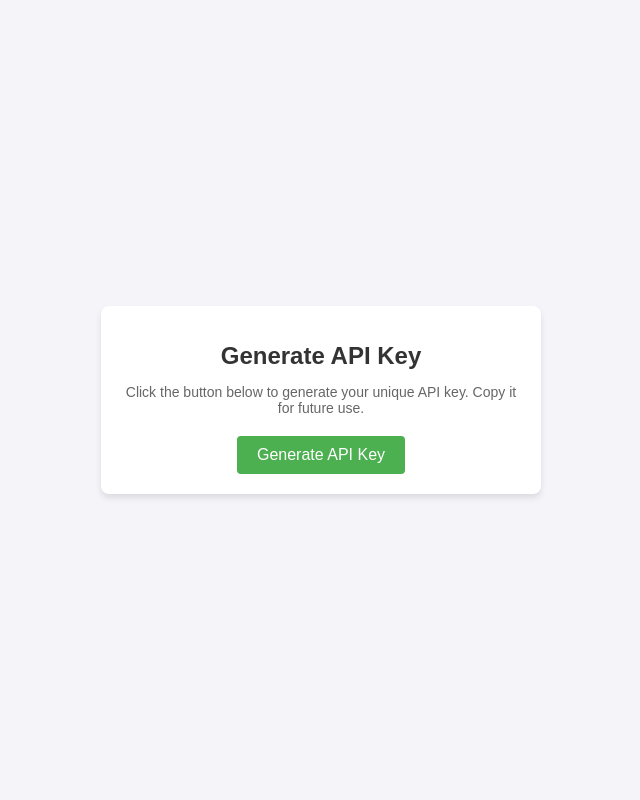
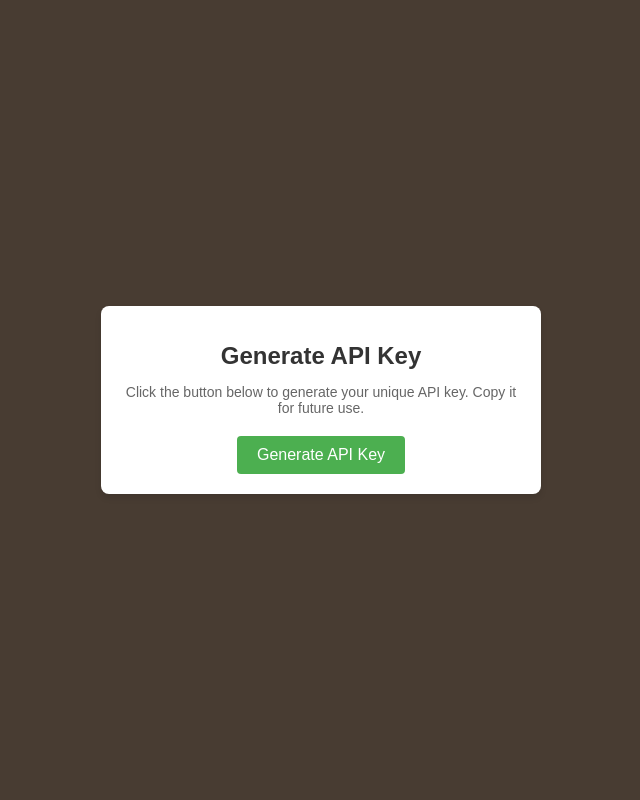
Before and after one commit to alpha33tt/Email-Verifier, a Flask app: page / in a window 1280 px wide. Shown: the whole page, without its empty margins (319-959 px from the left). Run offline with Flask 3, Linux system fonts and the light colour scheme.

Commit message:
Update index.html

```diff
--- a/templates/index.html
+++ b/templates/index.html
@@ -7,7 +7,7 @@
     <style>
         body {
             font-family: Arial, sans-serif;
-            background-color: #f4f4f9;
+            background-color: #483C32;
             margin: 0;
             padding: 0;
             display: flex;
```
